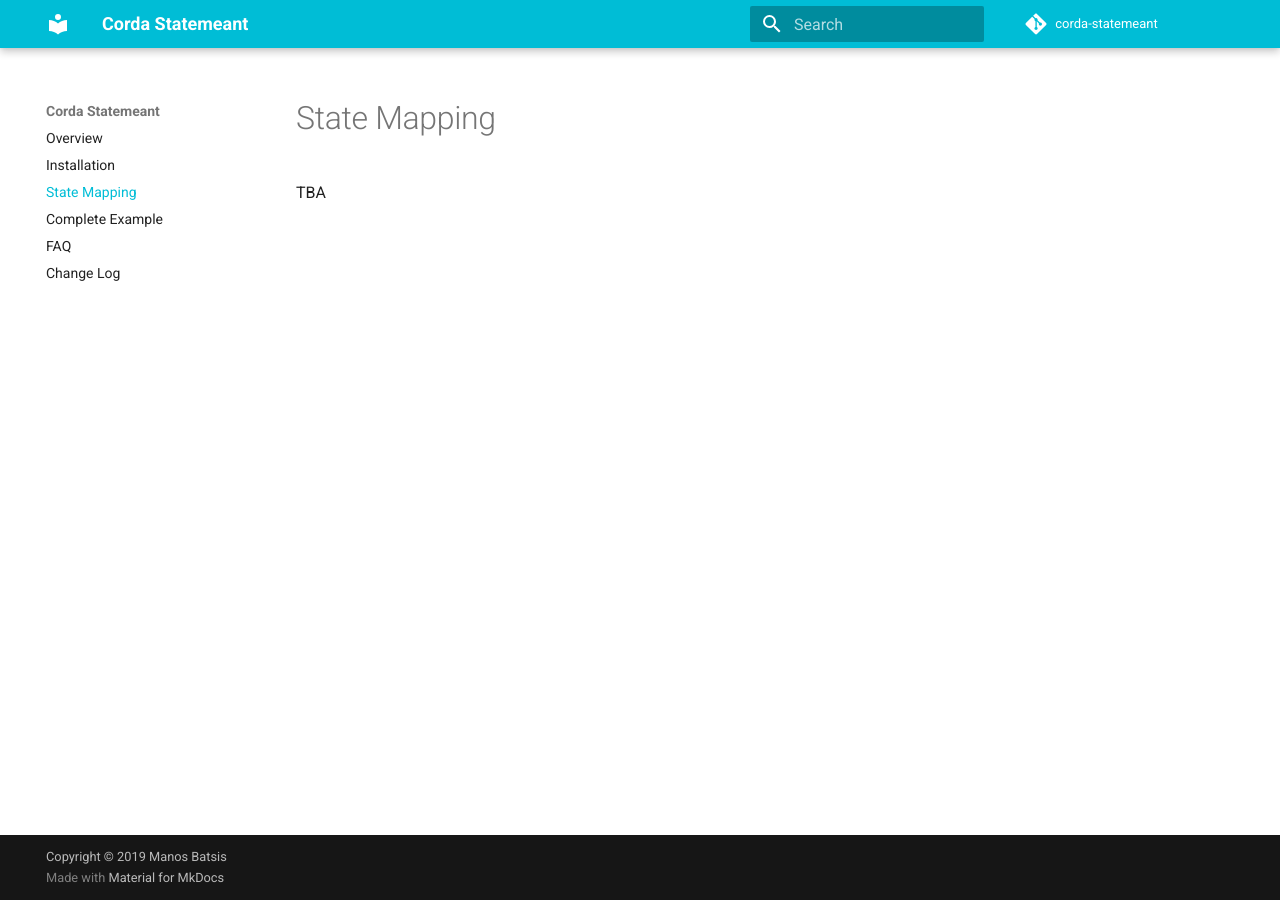
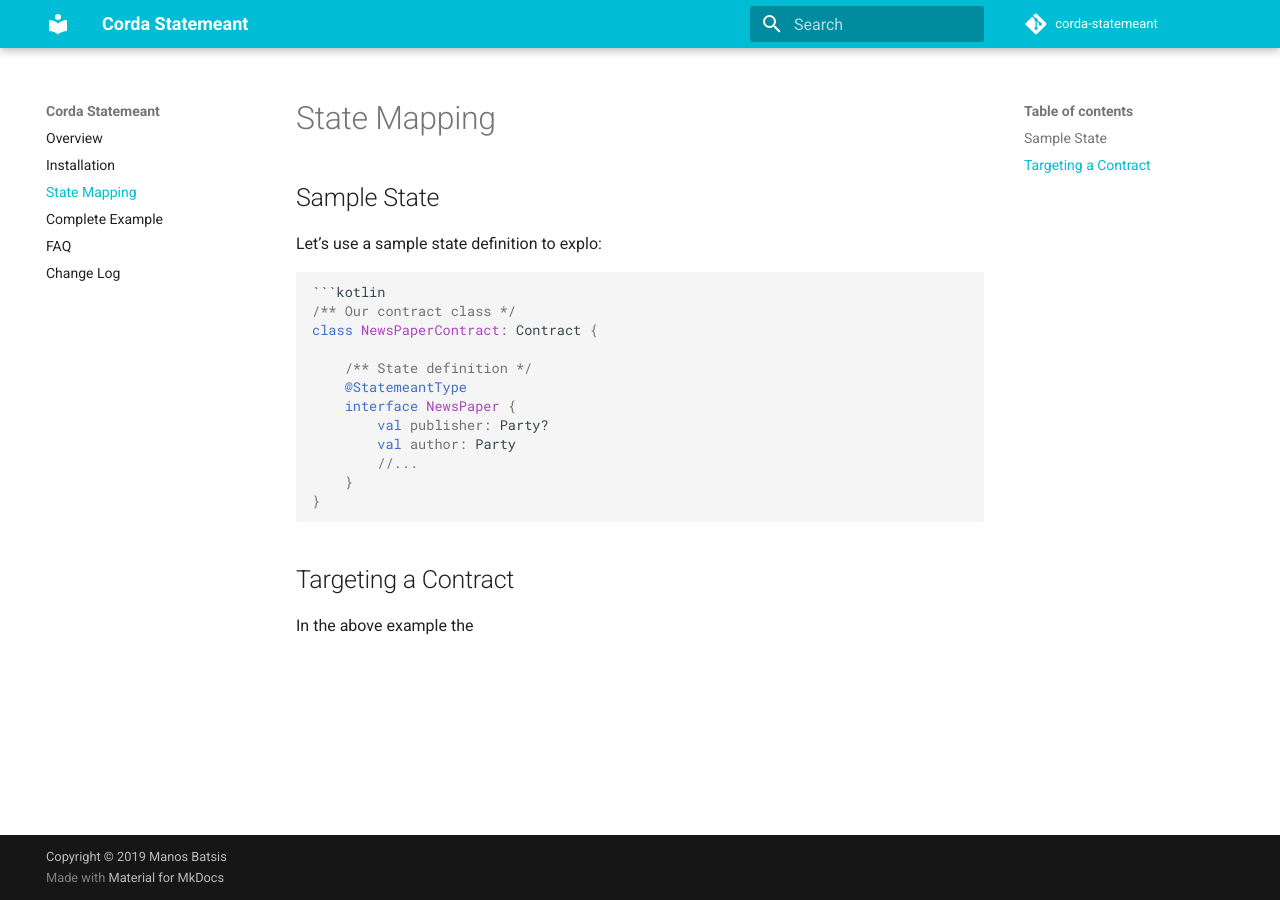
Before and after one commit to manosbatsis/corda-lean-state, an MkDocs documentation site: the page built from docs/state-mapping.md, in a window 1280 px wide. Built offline with MkDocs 1.6.1 and Material for MkDocs 9.7.7, drawn with Linux system fonts in a browser that asks for light colours; comment, search, counter and statistics services are not loaded.

Commit message:
chore(doc): wip

````diff
--- a/docs/state-mapping.md
+++ b/docs/state-mapping.md
@@ -1,3 +1,25 @@
 # State Mapping
 
-TBA
+## Sample State
+
+Let's use a sample state definition to explo:
+
+```kotlin
+
+```kotlin
+/** Our contract class */
+class NewsPaperContract: Contract {
+
+    /** State definition */
+    @StatemeantType
+    interface NewsPaper {
+        val publisher: Party?
+        val author: Party
+        //...
+    }
+}
+```
+
+## Targeting a Contract
+
+In the above example the
````
Also changed, not shown: README.md (+1 -1 lines).
